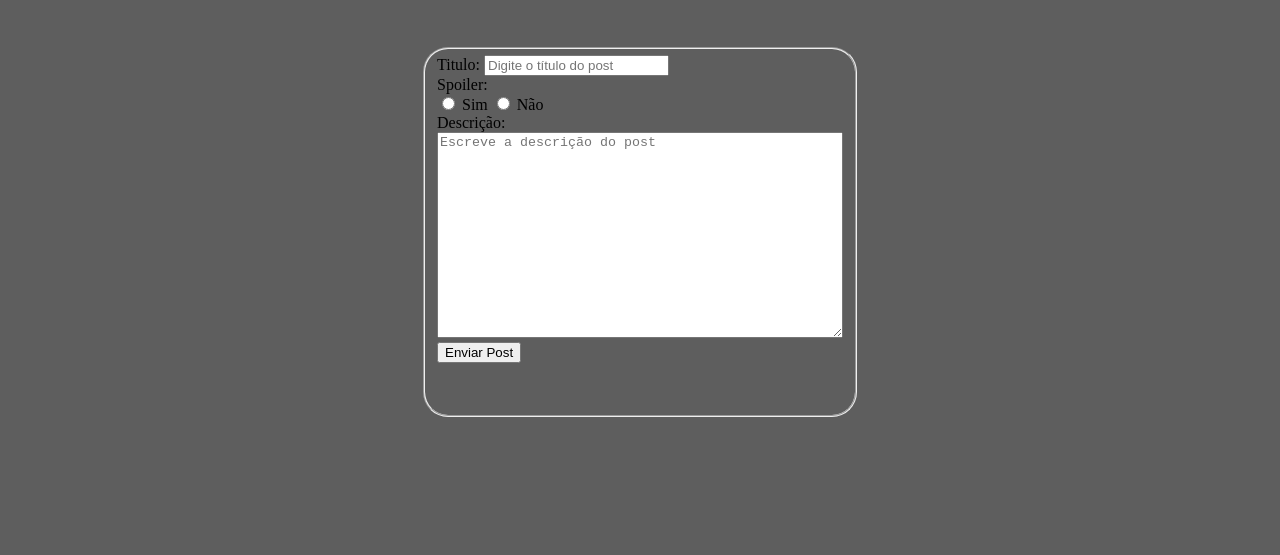
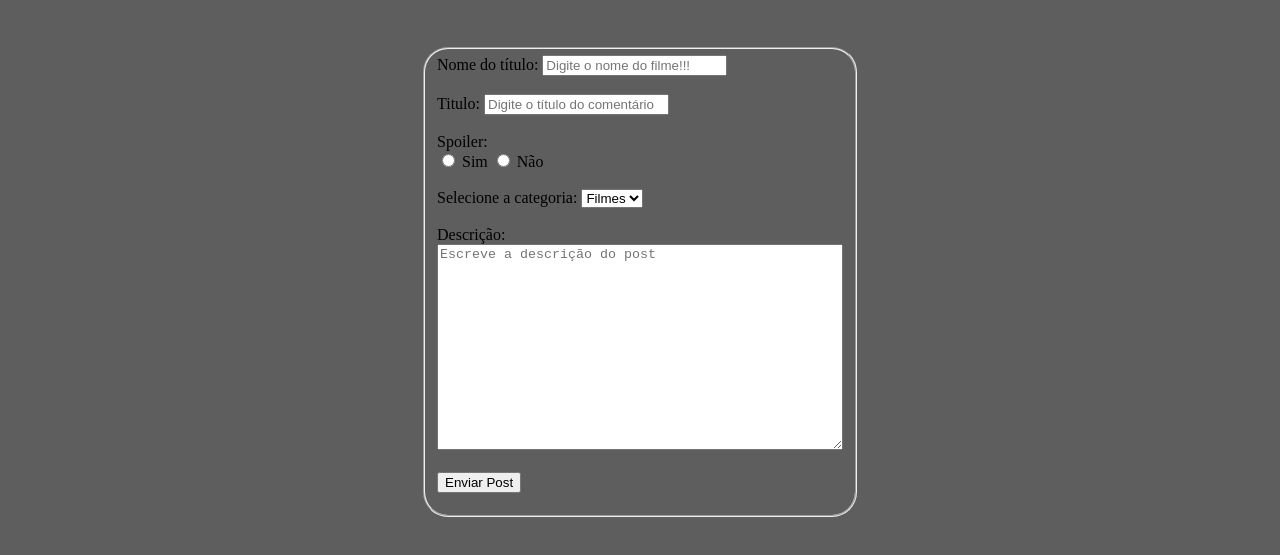
Before and after one commit to jpp09/trabalhoFaculdade, a plain HTML site: page docs/comunidade.html in a window 1280 px wide. Shown: the part 175-730 px from the top of the page. Drawn offline with Linux system fonts and the light colour scheme.

Commit message:
Ajustando a página de comunidade

```diff
--- a/docs/comunidade.html
+++ b/docs/comunidade.html
@@ -6,6 +6,7 @@
     <title>Comunidade - Entretenimento caseiros</title>
     <link rel="stylesheet" href="desing/comunidade.css">
     <link rel="stylesheet" href="desing/menu.css">
+    <script src="/docs/funcionalidade/add.js" defer></script>
 </head>
 <body>
     <!--Remover essa página adicionar um parte para adicionar um comentário em cada aba-->>
@@ -44,18 +45,27 @@
         <!--Forms para registrar a comunidade-->
         <div id="form_div_cm">
             <fieldset id="form_section_cm">
-                <form action="https://webhook.site/3e8c5029-a599-40f4-bc09-6733d49f6928" target="_blank">
+                <form id="form_add">
+                    <label for="name_filme">Nome do título:</label>
+                    <input type="text" name="name_filme" placeholder="Digite o nome do filme!!!"> <br><br>
                     <label for="input_title" id="input_t">Titulo:</label>
-                    <input type="text" name="input_title" id="input_title" placeholder="Digite o título do post">
-                     <br>
+                    <input type="text" name="input_title" id="input_title" placeholder="Digite o título do comentário">
+                     <br><br>
                     <label>Spoiler:</label><br>
                     <input type="radio" name="input_spoiler" id="input_yes" value="sim">
                     <label for="input_yes">Sim</label>
                     <input type="radio" name="input_spoiler" id="input_no" value="não">
-                    <label for="input_no">Não</label><br>
+                    <label for="input_no">Não</label><br><br>
+                    <label for="caegoria">Selecione a categoria: </label>
+                    <select name="categoria" id="categoria">
+                        <option value="filme">Filmes</option>
+                        <option value="serie">Série</option>
+                        <option value="anime">Anime</option>
+                    </select>
+                    <br><br>
                     <label for="input_description">Descrição:</label><br>
-                    <textarea name="input_description" id="input_description" placeholder="Escreve a descrição do post" ></textarea><br>
-                    <button type="submit">Enviar Post</button>
+                    <textarea name="input_description" id="input_description" placeholder="Escreve a descrição do post" ></textarea><br><br>
+                    <button type="submit" id="addPost">Enviar Post</button>
                 </form>
             </fieldset>
         </div>
--- a/docs/desing/comunidade.css
+++ b/docs/desing/comunidade.css
@@ -2,7 +2,7 @@
     align-items: center;
     border-radius: 25px;
     width: 250px;
-    height: 350px;
+    height: 450px;
     margin: 50px;
 }
 
--- /dev/null
+++ b/docs/funcionalidade/add.js
@@ -0,0 +1,8 @@
+const form = document.getElementById('form_add')
+form.addEventListener('submit', pegar_dados)
+
+
+function pegar_dados(e){
+    e.preventDeafult
+    alert('Deu certo')
+}
```
Also changed, not shown: docs/funcionalidade/api.js (deleted, +0 -13 lines), docs/login.html (+1 -1 lines), docs/funcionalidade/login.js (added).
